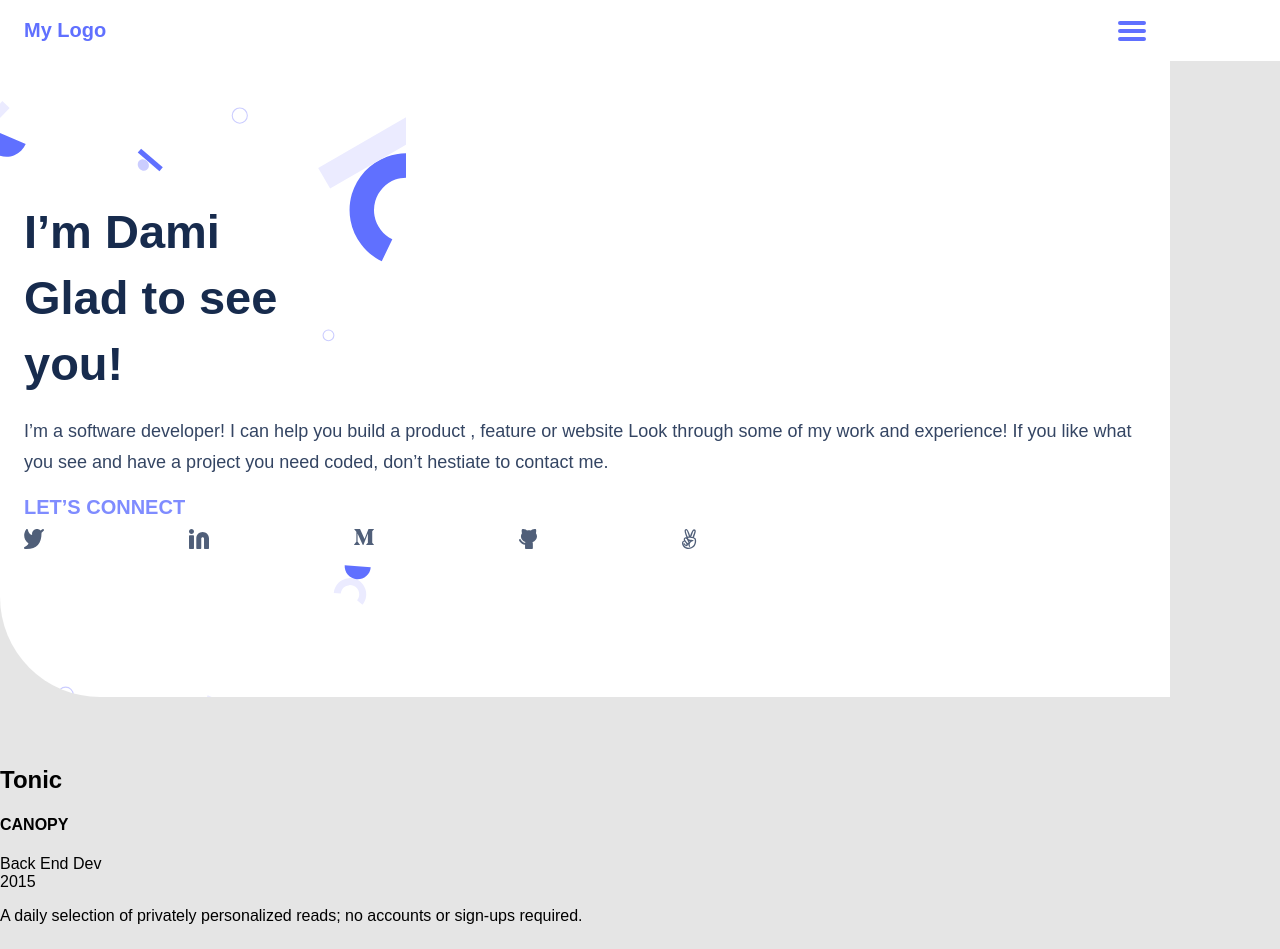
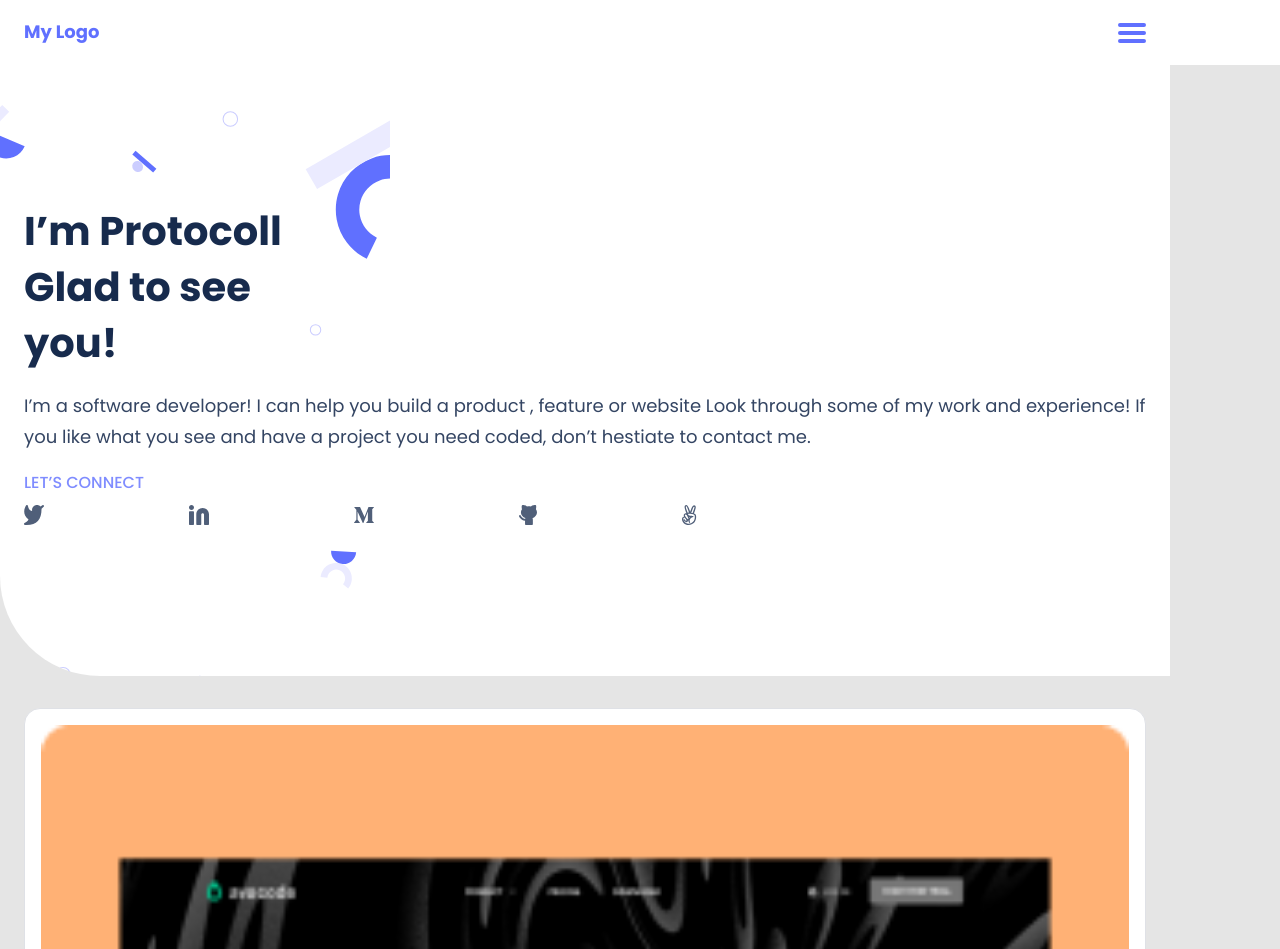
Before and after one commit to mrprotocoll/microverse-portfolio, a website: page index.html in a window 1280 px wide. Shown: the top 949 px of the page. Drawn offline with Linux system fonts and the light colour scheme.

Commit message:
Adjust font family

```diff
--- a/assets/css/style.css
+++ b/assets/css/style.css
@@ -1,3 +1,5 @@
+@import url('https://fonts.googleapis.com/css2?family=Poppins:wght@400;500;600;700;800;900&display=swap');
+
 * {
   box-sizing: border-box;
   -webkit-box-sizing: border-box;
@@ -5,7 +7,7 @@
 
 body {
   margin: 0;
-  font-family: sans-serif, 'Poppins';
+  font-family: 'Poppins', sans-serif;
   background-color: #e5e5e5;
   text-decoration: none;
 }
@@ -18,6 +20,10 @@ ul {
   list-style-type: none;
   margin: 0;
   padding: 0;
+}
+
+img{
+  width: 100%;
 }
 
 .container {
@@ -40,8 +46,8 @@ ul {
 
 .navbar .logo a {
   color: #6070ff;
-  font-weight: bold;
-  font-size: 20px;
+  font-weight: 700;
+  font-size: 18px;
   line-height: 20px;
 }
 
@@ -64,7 +70,7 @@ ul {
   background-color: #fff;
   background-image: url("../images/header-bg-mobile.svg");
   background-repeat: no-repeat;
-  background-position: 0 40px;
+  background-position: 0px 40px;
   background-size: contain;
   border-bottom-left-radius: 100px;
   margin-bottom: 2rem;
@@ -76,8 +82,8 @@ ul {
 }
 
 .hero h1 {
-  font-weight: 900;
-  font-size: 47px;
+  font-weight: 700;
+  font-size: 40px;
   line-height: 1.4;
   color: #172b4d;
   margin-top: 90px;
@@ -86,7 +92,7 @@ ul {
 
 .hero p {
   font-size: 18px;
-  font-weight: 500;
+  font-weight: 400;
   color: #344563;
   line-height: 1.7;
 }
@@ -95,9 +101,10 @@ ul {
   color: #7f8cff;
 }
 
-.hero .cta h3 {
+.hero .cta {
   margin: 10px 0;
-  font-size: 20px;
+  font-size: 16px;
+  font-weight: 500;
 }
 
 .hero .social {
@@ -105,3 +112,59 @@ ul {
   justify-content: space-between;
   width: 60%;
 }
+
+/* work section */
+
+.works {
+  display: grid;
+  grid-template-columns: 1fr;
+}
+
+.works .item {
+  background-color: #FFFFFF;
+  border: 1px solid #DFE1E6;
+  padding: 16px;
+  border-radius: 16px;
+}
+
+.works .item .item-title {
+  font-weight: 700;
+  font-size: 32px;
+  line-height: 44px;
+  color: #172B4D;
+}
+
+.works .item *> p {
+  font-weight: 400;
+  font-size: 15px;
+  line-height: 24px;
+  color: #344563;
+}
+
+.works .content-box .details {
+  display: flex;
+  width: 100%;
+}
+
+.works .details h4 {
+  margin: 0;
+  width:90px ;
+  font-size: 13px;
+  font-weight: 600;
+  color: #344563;
+}
+
+.works .details ul {
+  list-style-type: disc;
+  margin: 0;
+  padding: 0;
+  display: flex;
+  width: 150px;
+  justify-content: space-between;
+}
+
+.works .details li {
+  font-weight: 600;
+  font-size: 13px;
+  color: #7A869A;
+}
--- a/index.html
+++ b/index.html
@@ -6,7 +6,7 @@
     <meta name="viewport" content="width=device-width, initial-scale=1.0">
     <title>Mrprotocoll Portfolio</title>
     <link rel="stylesheet" href="assets/css/style.css">
-    <link href='https://fonts.googleapis.com/css?family=Poppins' rel='stylesheet'>
+    <!-- <link href='https://fonts.googleapis.com/css?family=Poppins' rel='stylesheet'> -->
 </head>
 <body>
 
@@ -23,9 +23,9 @@
 
     <header class="hero container">
         <section class="hero-content">
-            <h1>I’m Dami <br> Glad to see  <br> you!</h1>
+            <h1>I’m Protocoll <br> Glad to see  <br> you!</h1>
             <p>I’m a software developer! I can help you build a product , feature or website Look through some of my work and experience! If you like what you see and have a project you need coded, don’t hestiate to contact me.</p>
-            <a href="#" class="cta"><h3>LET’S CONNECT</h3></a>
+            <h3 class="cta">LET’S CONNECT</h3>
             <ul class="social">
                 <li class="icon"><a href="#"><img src="assets/images/twitter.svg" alt="twitter"></a></li>
                 <li class="icon"><a href="#"><img src="assets/images/linkedin.svg" alt="linkedin"></a></li>
@@ -37,14 +37,14 @@
     </header>
 
     <main>
-        <section class="works">
+        <section class="works container">
             <div class="item">
-                <img src="" alt="">
+                <img src="assets/images/Snapshoot Portfolio.png" alt="Snapshoot Portfolio">
                 <div class="content-box">
-                    <h2>Tonic</h2>
+                    <h2 class="item-title">Tonic</h2>
                     <div class="details">
                         <h4>CANOPY</h4>
-                        <ul class="details">
+                        <ul>
                             <li>Back End Dev</li>
                             <li>2015</li>
                         </ul>
```
